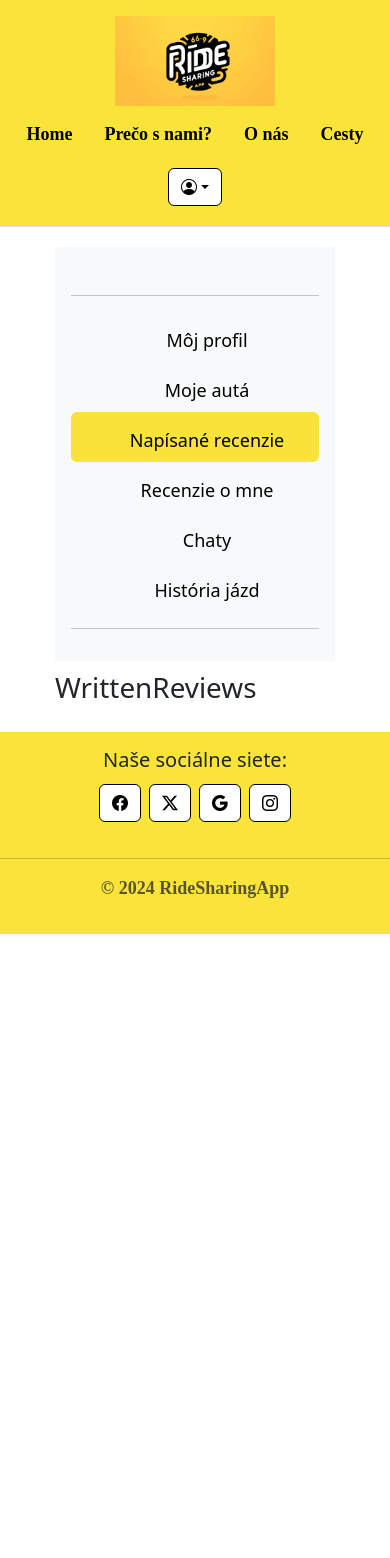
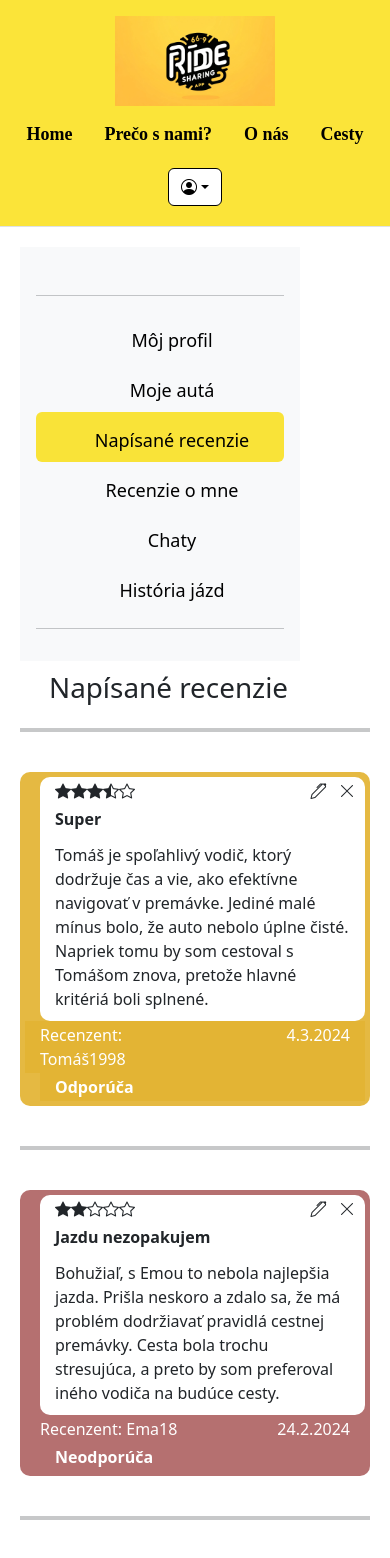
Before and after one commit to MarekGarek/RideSharingApp, a React (Create React App) app in the folder frontend/: page /profile/written-reviews in a window 390 px wide. Shown: the top 1558 px of the page. Before the commit the page ends 934 px from the top, so only its background shows below. Built offline with nearby package versions, Linux system fonts and the light colour scheme.

Commit message:
reviews pages

```diff
--- a/frontend/src/components/CarComponent.js
+++ b/frontend/src/components/CarComponent.js
@@ -1,4 +1,5 @@
 import React, { useState } from 'react';
+import '../css/Cars.css';
 
 export default function CarComponent({idcar, model, year, seats, capacity, stk, img, edit}) {
     console.log(edit);
@@ -26,15 +27,16 @@ export default function CarComponent({idcar, model, year, seats, capacity, stk,
         <br/>
 
 
-        <div className="grid-my-profile">
-            <div className="grid-my-profile-photo">
+        <div className="grid-cars">
+            <div className="grid-cars-photo">
                 <img src={img} className="user-photo"/>
-                <br/>
-                {editMode ? (
+            </div>
+
+            <div className="grid-cars-edit">
+            {editMode ? (
                 <>
                 <label htmlFor="file-upload" className="custom-file-upload">
                     <i className="bi bi-upload"></i>
-
                 </label>
                 <input id="file-upload" type="file" style={{display: 'none'}} />
                 </>
@@ -61,7 +63,7 @@ export default function CarComponent({idcar, model, year, seats, capacity, stk,
                 {editMode ? (<input type="number"></input>) : (<><p>{seats}</p><hr class="featurette-divider"></hr></>)}
             </div>
 
-            <div className="grid-my-profile-capacity">
+            <div className="grid-cars-capacity">
                 <p className="my-profile-label">Batožinový priestor</p>
                 {editMode ? (<input type="number"></input>) : (<><p>{capacity} l</p><hr class="featurette-divider"></hr></>)}
 
--- /dev/null
+++ b/frontend/src/components/Review.js
@@ -0,0 +1,72 @@
+import '../css/Review.css';
+
+export default function Review({date,user,title,text,idreviews,recommendation,stars,rev}) {
+
+    let background = "";
+    if (recommendation == 1) {
+        background = "greenBG";
+    } else if(recommendation == 0) {
+        background = "redBG";
+    }
+
+    function drawStars(stars) {
+        let fillStars,halfStars,emptyStars = 0;
+        let fill = `<i class="bi bi-star-fill"></i>`;
+        let half = `<i class="bi bi-star-half"></i>`;
+        let empty = `<i class="bi bi-star"></i>`;
+
+        fillStars = Math.floor(stars / 2);
+        halfStars = stars % 2;
+        emptyStars = 5 - (fillStars + halfStars);
+
+        let result = "";
+        for (let i = 0; i < fillStars; i++) {
+            result += fill;
+        }
+
+        for (let i = 0; i < halfStars; i++) {
+            result += half;
+        }
+        for (let i = 0; i < emptyStars; i++) {
+            result += empty;
+        }
+
+        return result;
+    }
+
+    return (
+        <>
+        <hr class="featurette-divider custom-divider"></hr>
+        <br></br>
+        <div className={`grid-reviews ${background}`}>
+            <div className="review" dangerouslySetInnerHTML={{ __html: drawStars(stars) }} />
+            <div className="editik">
+            {rev == "Recenzent: " ? (
+            <>
+                <button className="edit-review">
+                    <i class="bi bi-pen"></i>
+                </button>
+                &nbsp;&nbsp;&nbsp;
+                <button className="delete-review">
+                    <i class="bi bi-x-lg"></i>
+                </button>
+            </>) : null }
+            </div>
+
+            <div className="header">{title}</div>
+            <div className="comment">{text}</div>
+
+            {
+            recommendation == 1 ?
+            <div className="bool greenBG">Odporúča</div>
+            :
+            <div className="bool redBG">Neodporúča</div>
+            }
+
+            <div className={`user ${background}`}>{rev} {user}</div>
+            <div className={`date ${background}`}>{date}</div>
+        </div>
+        <br/>
+        </>
+    )
+}
--- /dev/null
+++ b/frontend/src/css/Cars.css
@@ -0,0 +1,77 @@
+.grid-cars-photo {grid-area: grid-cars-photo;}
+.grid-cars-idcar {grid-area: grid-cars-idcar;}
+.grid-cars-model {grid-area: grid-cars-model;}
+.grid-cars-year {grid-area: grid-cars-year;}
+.grid-cars-seats {grid-area: grid-cars-seats;}
+.grid-cars-capacity {grid-area: grid-cars-capacity;}
+.grid-cars-stk {grid-area: grid-cars-stk;}
+.grid-cars-edit {grid-area: grid-cars-edit;}
+
+.grid-cars {
+    display: grid;
+    grid-template-areas:
+    'grid-cars-photo grid-cars-idcar grid-cars-model grid-cars-year'
+    'grid-cars-photo grid-cars-seats grid-cars-capacity grid-cars-stk'
+    'grid-cars-edit grid-cars-seats grid-cars-capacity grid-cars-stk';
+    gap: 10px;
+}
+
+.grid-cars-photo {
+    margin-right: 40px;
+    text-align: center;
+    width: 200px;
+    height: 200px;
+
+}
+
+.grid-cars-edit {
+    text-align: center;
+    width: 200px;
+}
+
+@media (max-width: 1250px) {
+    .grid-cars {
+        grid-template-areas:
+        'grid-cars-photo grid-cars-idcar grid-cars-model '
+        'grid-cars-photo grid-cars-year grid-cars-seats'
+        'grid-cars-edit grid-cars-capacity grid-cars-stk';
+    }
+
+    .grid-cars-photo {
+        margin-right: 20px;
+    }
+}
+
+@media (max-width: 1000px) {
+    .grid-cars {
+        grid-template-areas:
+        'grid-cars-photo grid-cars-photo'
+        'grid-cars-edit grid-cars-edit'
+        'grid-cars-idcar grid-cars-model'
+        'grid-cars-year grid-cars-seats'
+        'grid-cars-capacity grid-cars-stk';
+    }
+
+    .grid-cars-photo {
+        all: unset;
+    }
+}
+
+@media (max-width: 768px) {
+    .grid-cars {
+        grid-template-areas:
+        'grid-cars-photo'
+        'grid-cars-edit'
+        'grid-cars-idcar'
+        'grid-cars-model'
+        'grid-cars-year'
+        'grid-cars-seats'
+        'grid-cars-capacity'
+        'grid-cars-stk';
+        text-align: center;
+    }
+
+.grid-cars-edit {
+    width: 100%;
+}
+}
--- /dev/null
+++ b/frontend/src/css/Review.css
@@ -0,0 +1,116 @@
+.review { grid-area: review; }
+.editik { grid-area: editik; }
+.header { grid-area: header; }
+.comment { grid-area: comment; }
+.bool { grid-area: bool; }
+.user { grid-area: user; }
+.date { grid-area: date; }
+
+.h3div{
+    width: 960px;
+    margin: 0 auto;
+}
+
+.custom-divider {
+    border-width: 4px;
+    width: 80%;
+}
+
+.grid-reviews {
+    width: 80%;
+    display: grid;
+    grid-template-areas:
+      'review review review review editik '
+      'header header header header header '
+      'comment comment comment comment comment '
+      'comment comment comment comment comment '
+      'bool bool user user date ';
+    padding: 5px;
+    border-radius: 10px;
+  }
+
+.grid-reviews > div {
+   background-color: white;
+   padding: 2px 15px 2px 15px;
+}
+
+.header {
+    font-weight: bold;
+}
+
+.header, .comment, .review, .bool {
+    margin-left: 15px;
+    padding-left: 15px !important;
+}
+
+.comment {
+    padding: 10px 15px 10px 15px !important;
+    border-bottom-right-radius: 10px;
+    border-bottom-left-radius: 10px;
+}
+
+.review {
+    border-top-left-radius: 10px;
+}
+
+.user {
+    padding-right: 20px !important;
+    text-align: right;
+}
+
+.bool {
+    font-weight: bold;
+    text-align: center;
+    display: flex;
+    align-items: center;
+}
+
+.bool,.user,.date {
+    color: white !important;
+    background-color: #e3b433ec !important;
+}
+
+.greenBG {
+    background-color: #e3b433ec !important;
+}
+
+.redBG {
+    background-color: rgb(181, 112, 112) !important;
+    color: inherit;
+}
+
+.edit-review,.delete-review {
+    all: unset !important;
+    cursor: pointer !important;
+}
+
+.editik {
+    text-align: right;
+    padding-right: 10px !important;
+    border-top-right-radius: 10px;
+}
+
+@media (max-width: 1000px) {
+    .grid-reviews {
+        grid-template-areas:
+      'review review review review editik '
+      'header header header header header '
+      'comment comment comment comment comment '
+      'comment comment comment comment comment '
+      'user user user date date '
+      'bool bool bool bool bool ';
+      width: 100%;
+    }
+
+    .date {
+        text-align: right;
+    }
+
+    .custom-divider {
+        width: 100%;
+    }
+
+    .user {
+        text-align: left;
+    }
+}
--- a/frontend/src/pages/Cars.js
+++ b/frontend/src/pages/Cars.js
@@ -14,7 +14,6 @@ export default function Cars() {
             </div>
             <div className="grid-my-profile-heading-btn">
                 <button className="btn btn-outline-light btn-floating m-1 btn-primary btn btn-primary"
-
                     >Nové auto</button>
             </div>
         </div>
--- a/frontend/src/pages/MyProfile.js
+++ b/frontend/src/pages/MyProfile.js
@@ -21,14 +21,15 @@ export default function MyProfile() {
                         onClick={toggleEditMode}>{editMode ? 'Uložiť' : 'Upraviť'}</button>
             </div>
         </div>
-
+        <hr class="featurette-divider" style={{borderWidth: '4px'}}></hr>
         <br/>
 
         <div className="grid-my-profile">
             <div className="grid-my-profile-photo">
                 <img src={img} className="user-photo"/>
-                <br/>
-                {editMode ? (
+            </div>
+            <div className="grid-my-profile-edit">
+            {editMode ? (
                 <>
                 <label htmlFor="file-upload" className="custom-file-upload">
                     <i className="bi bi-upload"></i>
--- a/frontend/src/pages/ReviewsAboutMe.js
+++ b/frontend/src/pages/ReviewsAboutMe.js
@@ -1,7 +1,25 @@
+import Review from '../components/Review';
+
 export default function ReviewsAboutMe() {
+    const aboutMe = "Autor: ";
+
     return(
         <>
-        <h1> ReviewsAboutMe </h1>
+        <div className="grid-my-profile-heading">
+            <div className="grid-my-profile-heading-h1">
+                <h1>Recenzie o mne</h1>
+            </div>
+        </div>
+
+        <Review recommendation="1" stars={9} title="Skvelé !"
+        text="Marek bol skvelý vodič, prišiel presne načas a celá cesta bola veľmi pohodlná. Komunikácia s ním bola hladká a vždy sa
+        držal dopravných predpisov. Cítil som sa bezpečne a efektívne sme dosiahli cieľovú destináciu. Rád s ním zase pojdem."
+        user="Petra4" date="8.3.2024" rev={aboutMe}/>
+        <Review recommendation="1" stars={8} title="Určite zopakujem."
+        text="S Marekom bola cesta príjemná a rýchlo ubehla. Dodržiaval pravidlá spolujazdy a bol veľmi zdvorilý. Prispel
+        k pohodovej atmosfére počas celej jazdy. Určite odporúčam cestovať s Marekom, ak máte príležitosť."
+        user="Mária5" date="4.2.2024" rev={aboutMe}/>
+
         </>
     )
 }
--- a/frontend/src/pages/WrittenReviews.js
+++ b/frontend/src/pages/WrittenReviews.js
@@ -1,7 +1,29 @@
+import Review from '../components/Review';
+
 export default function WrittenReviews() {
+    const aboutMe = "Recenzent: ";
+
     return(
         <>
-        <h1> WrittenReviews </h1>
+        <div className="grid-my-profile-heading">
+            <div className="grid-my-profile-heading-h1">
+                <h1>Napísané recenzie</h1>
+            </div>
+        </div>
+
+        <Review recommendation="1" stars={7} title="Super"
+        text="Tomáš je spoľahlivý vodič, ktorý dodržuje čas a vie, ako efektívne navigovať v premávke. Jediné malé mínus bolo,
+        že auto nebolo úplne čisté. Napriek tomu by som cestoval s Tomášom znova, pretože hlavné kritériá boli splnené."
+        user="Tomáš1998" date="4.3.2024" rev={aboutMe}/>
+        <Review recommendation="0" stars={4} title="Jazdu nezopakujem"
+        text="Bohužiaľ, s Emou to nebola najlepšia jazda. Prišla neskoro a zdalo sa, že má problém dodržiavať pravidlá cestnej premávky.
+        Cesta bola trochu stresujúca, a preto by som preferoval iného vodiča na budúce cesty."
+        user="Ema18" date="24.2.2024" rev={aboutMe}/>
+        <Review recommendation="0" stars={3} title="Hrozné"
+        text="S Annou to bolo dosť komplikované. Nebola veľmi komunikatívna a celú cestu telefonovala, čo bolo rušivé. Okrem toho sme
+        museli niekoľkokrát zastaviť z jej osobných dôvodov, čo výrazne predĺžilo cestu. Radšej by som na budúce cestovala s niekým iným."
+        user="Anna1" date="22.2.2024" rev={aboutMe}/>
+
         </>
     )
 }
```
Also changed, not shown: frontend/src/css/MyProfile.css (+15 -4 lines), frontend/src/css/Profile.css (+2 -5 lines).
